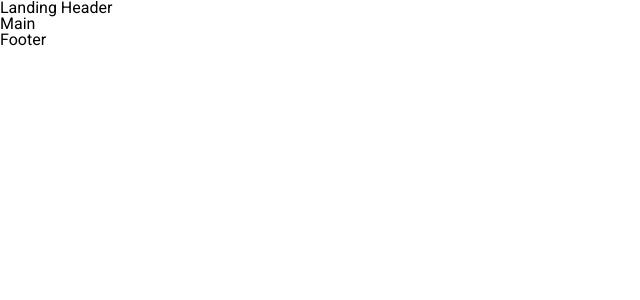
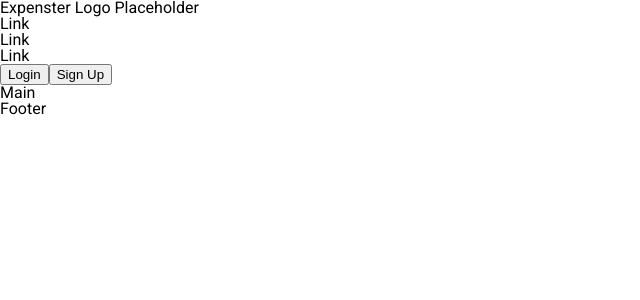
Before and after one commit to reaganforonda/expense-report, a React (Create React App) app: page /#/ in a window 1280 px wide. Shown: the top 300 px of the page, without its empty margins (0-640 px from the left). Built offline with nearby package versions, Linux system fonts and the light colour scheme.

Commit message:
add placeholders

```diff
--- a/src/Components/Landing/LandingHeader.js
+++ b/src/Components/Landing/LandingHeader.js
@@ -4,7 +4,18 @@ import React from 'react';
 export default function LandingHeader(props) {
     return (
         <header className='landing-header'>
-            Landing Header
+            <div className='landing-header-logo'>
+                Expenster Logo Placeholder
+            </div>
+            <menu className='landing-header-menu'>
+                <div>Link</div>
+                <div>Link</div>
+                <div>Link</div>
+            </menu>
+            <div className='lanading-header-btns'>
+                <button>Login</button>
+                <button>Sign Up</button>
+            </div>
         </header>
     )
 }
```
